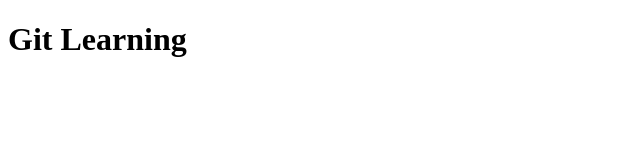
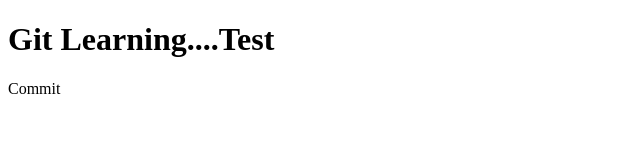
Before and after one commit to nathanwor/learning, a plain HTML site: page index.html in a window 1280 px wide. Shown: the whole page, without its empty margins (0-640 px from the left). Drawn offline with Linux system fonts and the light colour scheme.

Commit message:
add something

```diff
--- a/index.html
+++ b/index.html
@@ -4,7 +4,8 @@
     <meta charset="UTF-8">
     <meta name="viewport" content="width=device-width, initial-scale=1.0">
     <title>Test</title>
-    <h1>Git Learning</h1>
+    <h1>Git Learning....Test</h1>
+    <p>Commit</p>
 </head>
 <body>
 
```
